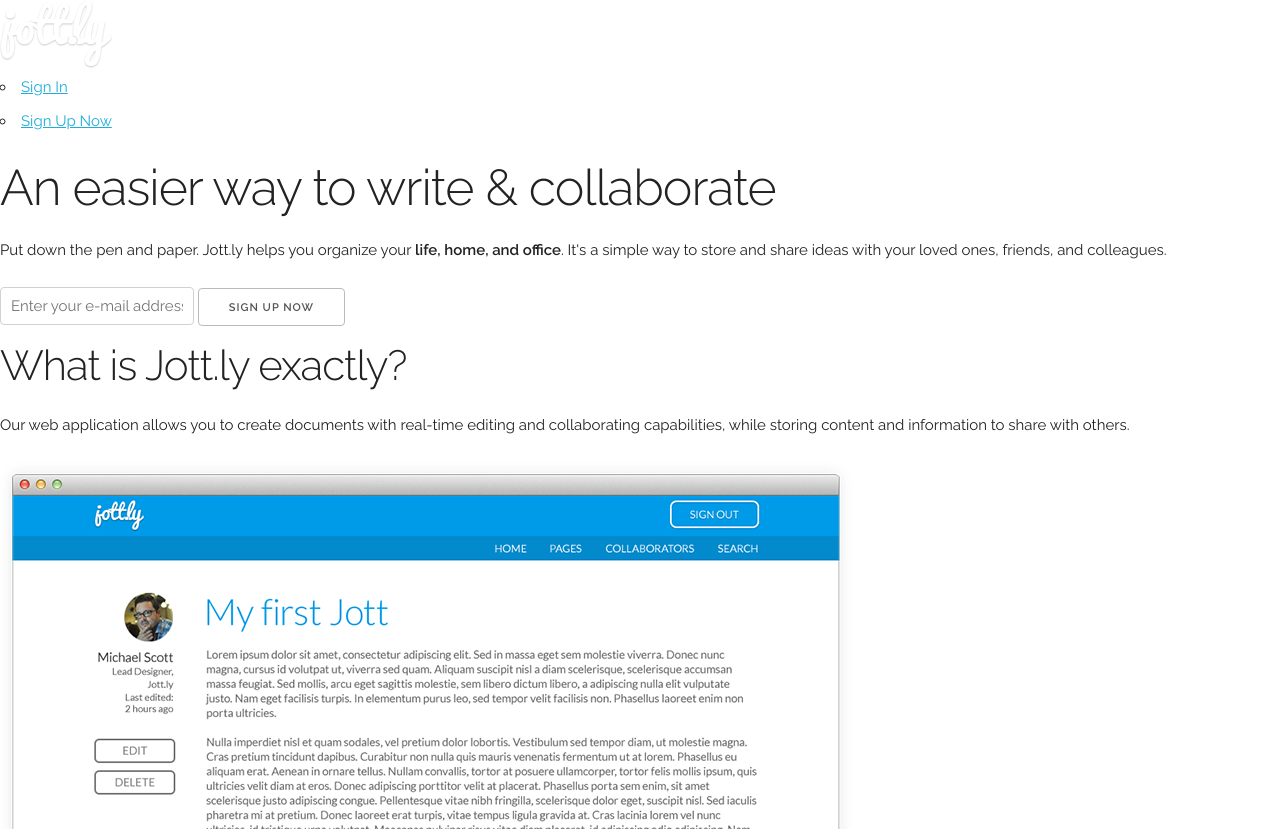
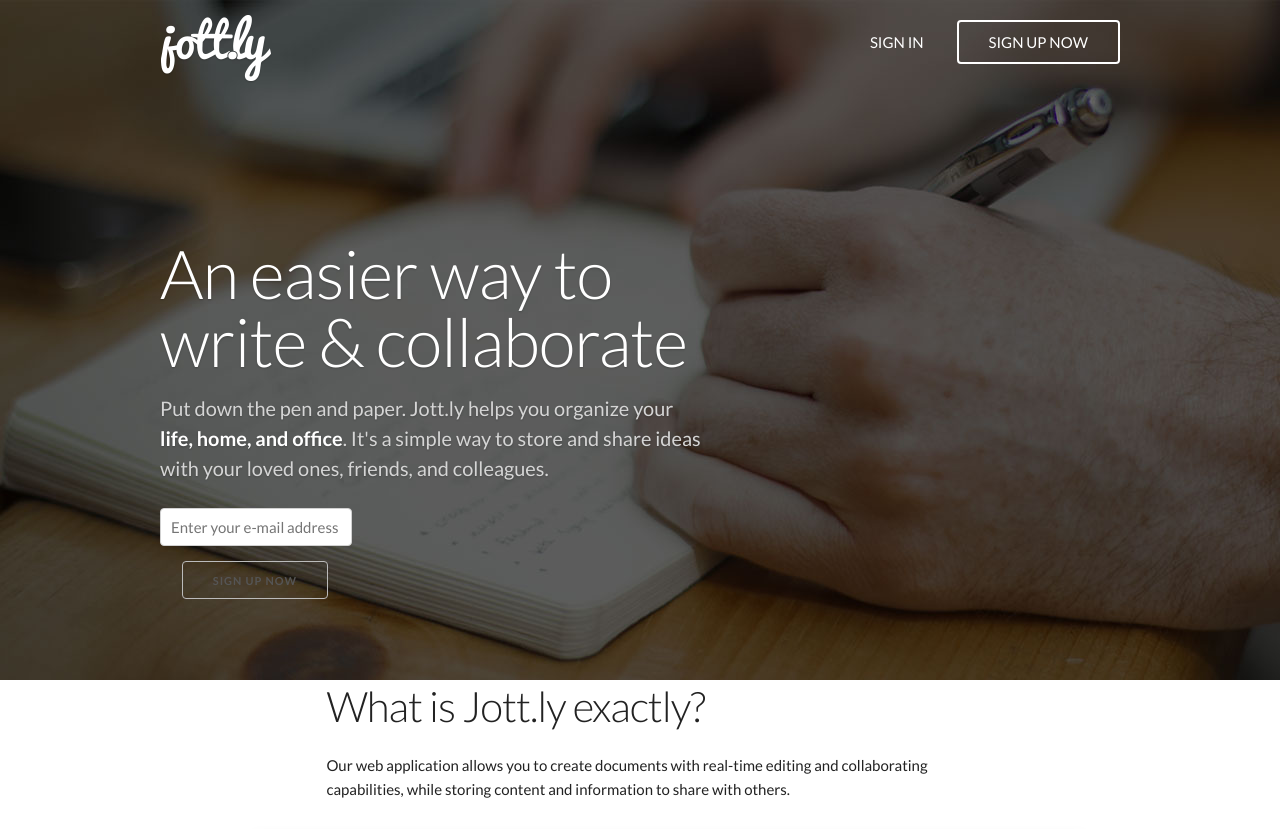
Before and after one commit to jlhanl/jottly1, a plain HTML site: page index.html in a window 1280 px wide. Shown: the top 829 px of the page. Drawn offline with Linux system fonts and the light colour scheme.

Commit message:
Beginning CSS

```diff
--- a/css/skeleton.css
+++ b/css/skeleton.css
@@ -124,7 +124,7 @@ body {
   font-size: 1.5em; /* currently ems cause chrome bug misinterpreting rems on body element */
   line-height: 1.6;
   font-weight: 400;
-  font-family: "Raleway", "HelveticaNeue", "Helvetica Neue", Helvetica, Arial, sans-serif;
+  font-family: "Lato", "HelveticaNeue", "Helvetica Neue", Helvetica, Arial, sans-serif;
   color: #222; }
 
 
@@ -416,3 +416,73 @@ there.
 
 /* Larger than Desktop HD */
 @media (min-width: 1200px) {}
+
+
+/* Forms
+–––––––––––––––––––––––––––––––––––––––––––––––––– */
+
+
+/* Header */
+
+body > header {
+  background: url('../images/header.jpg') top center no-repeat;
+  background-size: cover;
+  min-height: 680px;
+  width: 100%
+}
+.logo {
+  margin-top: 1em;
+}
+
+header nav {
+  text-align: right;
+  margin-top: 2em;
+}
+
+header nav ul li {
+  display: inline-block;
+}
+
+header nav ul li a {
+  color: #fff;
+  text-transform: uppercase;
+  text-decoration: none;
+  padding: 0.75em 2em;
+}
+
+header nav ul li a.btn {
+  -moz-border-radius: 4px;
+  -webkit-border-radius: 4px;
+  border-radius: 4px; /* border radius */
+  border: 2px solid #fff;
+}
+
+header nav ul li a.btn:hover {
+  background: #fff;
+  color: #009be8;
+}
+
+header .headertext {
+  margin-top: 10em;
+}
+
+header h1 {
+  color: #fff;
+  font-weight: 300;
+  font-size: 4.5em;
+  line-height: 1;
+  text-shadow: 0 1px 2px rgba(0,0,0,.2);
+  margin-bottom: 0.3em;
+}
+
+header p {
+  color: #d5d5d5;
+  font-size: 1.33em;
+  line-height: 1.5;
+  text-shadow: 0 1px 2px rgba(0,0,0,.2);
+  margin-bottom: 1.2em;
+}
+
+header p strong {
+  color: #fff;
+}
--- a/index.html
+++ b/index.html
@@ -15,7 +15,7 @@
 
   <!-- FONT
   –––––––––––––––––––––––––––––––––––––––––––––––––– -->
-  <link href="//fonts.googleapis.com/css?family=Raleway:400,300,600" rel="stylesheet" type="text/css">
+  <link href='http://fonts.googleapis.com/css?family=Lato:300,400,700,900,100italic,300italic,400italic,700italic,900italic' rel='stylesheet' type='text/css'>
 
   <!-- CSS
   –––––––––––––––––––––––––––––––––––––––––––––––––– -->
@@ -33,17 +33,35 @@
 ==================================================== -->
 
   <header>
-    <img src="images/logo.png" />
+    <div class="container">
+      <div class="three columns">
+        <div class="logo">
+          <a href="#"><img src="images/logo.png" alt="Jottly" /></a>
+        </div>
+      </div>
+      <div class="nine columns">
         <nav>
           <ul>
             <li><a href="#">Sign In</a></li>
-        <li><a href="#">Sign Up Now</a></li>
+            <li><a class="btn" href="#">Sign Up Now</a></li>
           </ul>
         </nav>
+      </div>
+    </div>
+    <div class="container">
+      <div class="seven columns headertext">
         <h1>An easier way to write &amp; collaborate</h1>
         <p>Put down the pen and paper. Jott.ly helps you organize your <strong>life, home, and office</strong>. It's a simple way to store and share ideas with your loved ones, friends, and colleagues.</p>
+        <div class="row">
+          <div class+"eight columns alpha">
             <input type="email" placeholder="Enter your e-mail address"/>
+          </div>
+          <div class="four columns omega">
             <button type="submit">Sign Up Now</button>
+          </div>
+        </div>
+      </div>
+    </div>
   </header>
 
 
@@ -53,9 +71,15 @@
 ==================================================== -->
 
   <section class="benefits">
+    <div class="container">
+      <div class="eight columns offset-by-two">
         <h2>What is Jott.ly exactly?</h2>
         <p>Our web application allows you to create documents with real-time editing and collaborating capabilities, while storing content and information to share with others.</p>
+      </div>
+      <div class="ten columns offset-by-one">
         <img src="images/app.png" alt="Jottly's Web Application" />
+      </div>
+    </div>
   </section>
 </main>
 
@@ -63,11 +87,19 @@
 ==================================================== -->
 
   <section class="pricing">
+    <div class="container">
+      <div class="eight columns offset-by-two">
         <h2>How much will it cost me?</h2>
         <p>It's rather inexpensive to use Jott.ly's suite of tools compared to several other services out there. We have several options to fit your budget and needs:</p>
+      </div>
 
+      <div class="row">
+        <div class="one-third column">
           <div class="pricebox">
+            <header>
               <h3>Individuals &amp; Family</h3>
+            </header>
+            <section>
               <h4>$2</h4>
               <p>per month/per user</p>
               <ul>
@@ -76,10 +108,16 @@
                 <li><strong>2GB</strong> of storage</li>
               </ul>
               <button>Select this plan</button>
+            </section>
+          </div>
         </div>
 
+        <div class="one-third column">
           <div class="pricebox">
+            <header>
               <h3>Small Businesses</h3>
+            </header>
+            <section>
               <h4>$5</h4>
               <p>per month/per user</p>
               <ul>
@@ -88,10 +126,16 @@
                 <li><strong>15GB</strong> of storage</li>
               </ul>
               <button>Select this plan</button>
+            </section>
+          </div>
         </div>
 
+        <div class="one-third column">
           <div class="pricebox">
+            <header>
               <h3>Enterprise</h3>
+            </header>
+            <section>
               <h4>$8</h4>
               <p>per month/per user</p>
               <ul>
@@ -100,6 +144,10 @@
                 <li><strong>Unlimited</strong> storage</li>
               </ul>
               <button>Select this plan</button>
+            </section>
+          </div>
+        </div>
+      </div>
    </div>
   </section>
 
@@ -107,9 +155,13 @@
 ==================================================== -->
 
   <section class="testimonials">
+    <div class="container">
+      <div class="eight columns offset-by-two">
         <h2>Who's using it?</h2>
         <p>Jott.ly has around 150,000 satisfied customers sharing and collaborating with teams throughout 35 countries. Here's what a few have to say:</p>
-
+      </div>
+      <div class="row">
+        <div class="one-third column">
           <blockquote>
             "Lorem ipsum dolor sit amet, consectetur adipisicing elit, sed do eiusmod tempor incididunt ut labore et dolore magna aliqua. Ut enim ad minim veniam, quis nostrud exercitation ullamco laboris nisi ut aliquip ex ea commodo."
           </blockquote>
@@ -117,7 +169,8 @@
             <img src="images/avatar1.jpg" alt="Danny S." />
             <p>Danny S.</p>
           </div>
-
+        </div>
+        <div class="one-third column">
           <blockquote>
             "Lorem ipsum dolor sit amet, consectetur adipisicing elit, sed do eiusmod tempor incididunt ut labore et dolore magna aliqua. Ut enim ad minim veniam, quis nostrud exercitation ullamco laboris nisi ut aliquip ex ea commodo."
           </blockquote>
@@ -125,7 +178,8 @@
             <img src="images/avatar2.jpg" alt="Jonathan M." />
             <p>Jonathan M.</p>
           </div>
-
+        </div>
+        <div class="one-third column">
           <blockquote>
             "Lorem ipsum dolor sit amet, consectetur adipisicing elit, sed do eiusmod tempor incididunt ut labore et dolore magna aliqua. Ut enim ad minim veniam, quis nostrud exercitation ullamco laboris nisi ut aliquip ex ea commodo."
           </blockquote>
@@ -133,22 +187,37 @@
             <img src="images/avatar3.jpg" alt="Chloe P." />
             <p>Chloe P.</p>
           </div>
+        </div>
+      </div>
+    </div>
   </section>
 
 <!-- Call to Action
 ==================================================== -->
 
   <section class="action">
+    <div class="container">
+      <div class="eight columns offset-by-two">
         <h2>Give it a try before you commit.</h2>
         <p>You can test drive Jott.ly before deciding on one of our plans. Just give us your email address, and we'll send you the details:</p>
+        <div class="row">
+          <div class="eight columns alpha">
             <input type:"email" placeholder="Enter your e-mail address"/>
+          </div>
+          <div class="four columns omega">
             <button type="submit">Sign Up Now!</button>
+          </div>
+        </div>
+      </div>
+    </div>
   </section>
 
 <!-- Footer
 ==================================================== -->
 
   <footer>
+    <div class="container">
+      <div class="eight columns">
         <nav>
           <ul>
             <li href="#">About</li>
@@ -157,8 +226,16 @@
             <li href="#">Terms</li>
           </ul>
         </nav>
-    <img src="images/small_logo.png" />
+      </div>
+
+      <div class="two columns">
+        <img src="images/small_logo.png" alt="Jottly" />
+      </div>
+
+      <div class="two columns">
         <p>&copy; 2015. Jott.ly. All Rights Reserved.</p>
+      </div>
+    </div>
   </footer>
 
 <!-- End Document
```
Lines whose indentation alone changed are shown as unchanged.
